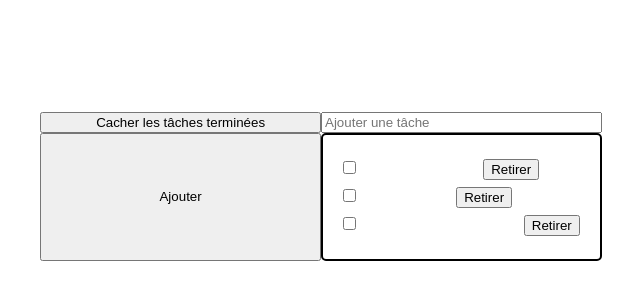
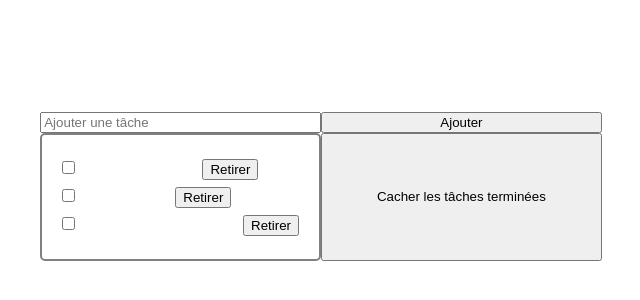
Before and after one commit to JoraxTV/todo_list, a Vue app: page / in a window 1280 px wide. Shown: the part 214-514 px from the top of the page, without its empty margins (319-959 px from the left). Built offline with nearby package versions, Linux system fonts and the light colour scheme.

Commit message:
Exercice 20

```diff
--- a/src/App.vue
+++ b/src/App.vue
@@ -1,98 +1,80 @@
 <script setup lang="ts">
- import {ref, computed} from 'vue';
+  import { ref, computed } from 'vue';
+  import type { Ref } from 'vue';
+
+
+  interface Tache {
+    id: number;
+    description: string;
+    faite: boolean;
+  }
+
+
   let id = 0;
-  const taches = ref([{id:id++, description:"Apprendre Vue", faite:false},
-    {id:id++, description:"Finir la SAÉ", faite:false},
-    {id:id++, description:"Réviser pour l'interro", faite:false}]);
+  const taches:Ref<Tache[]> = ref([{ id: id++, description: "Apprendre Vue", faite: false },
+  { id: id++, description: "Finir la SAÉ", faite: false },
+  { id: id++, description: "Réviser pour l'interro", faite: false }]);
+
 
   let description = "";
-  function ajouterTache(description:string){
+  function ajouterTache(description: string) {
     if (description == "") return;
-    taches.value.push({id:id++, description:description, faite:false});
+    taches.value.push({ id: id++, description: description, faite: false });
   }
 
-  function retirerTache(id:number){
+
+  function retirerTache(id: number) {
     taches.value = taches.value.filter(tache => tache.id != id);
   }
 
+
   const cacheFaits = ref(false);
-
   const tachesFiltrees = computed(() => {
     return cacheFaits.value ? taches.value.filter(tache => !tache.faite) : taches.value;
   });
 </script>
 
 <template>
-  <button @click="cacheFaits = !cacheFaits">
-    {{ cacheFaits ? 'Tout montrer' : 'Cacher les tâches terminées' }}
-</button>
-  <input type="text" v-model.trim="description" placeholder="Ajouter une tâche"/>
-  <button @click="ajouterTache(description)">Ajouter</button>
+  <input type="text" v-model.trim="description" placeholder="Ajouter une tâche" /> <button
+    @click="ajouterTache(description)">Ajouter</button>
+
   <div id="wrapper">
     <ul>
       <li v-for="tache in tachesFiltrees" :key="tache.id">
-          <input type="checkbox" v-model="tache.faite"/>
+        <input type="checkbox" v-model="tache.faite" />
         <span class="description" :class="{fait:tache.faite, pasfait:!tache.faite}">{{tache.description}}</span>
         <button @click="retirerTache(tache.id)">Retirer</button>
       </li>
     </ul>
   </div>
+  <button @click="cacheFaits = !cacheFaits">
+    {{ cacheFaits ? 'Tout montrer' : 'Cacher les tâches terminées' }}
+  </button>
 </template>
 
 <style scoped>
-body{
-  font-family: sans-serif;
-  font-size: 1.2rem;
-  line-height: 1.5;
-  color: #333;
-  margin: 0;
-  padding: 0;
+  #wrapper {
+    border-radius: 5px;
+    border: solid grey 2px;
+    padding: 10px;
   }
 
-header {
-  line-height: 1.5;
+  ul,
+  span {
+    padding: 10px;
   }
 
-.logo {
-  display: block;
-  margin: 0 auto 2rem;
-}
-
-@media (min-width: 1024px) {
-  header {
-    display: flex;
-    place-items: center;
-    padding-right: calc(var(--section-gap) / 2);
-  }
-
-  .logo {
-    margin: 0 2rem 0 0;
-  }
-
-  header .wrapper {
-    display: flex;
-    place-items: flex-start;
-    flex-wrap: wrap;
-  }
-}
-#wrapper{
-   border-radius: 5px;
-   border:solid black 2px;
-   padding: 10px;
- }
- ul,span{
-   padding:10px;
- }
- li{
+  li {
     list-style: none;
     padding: 2px 0px;
   }
 
- .fait{
+  .fait {
     text-decoration: line-through;
     color: grey;
   }
- .pasfait{
+
+  .pasfait {
     color: white;
   }
 </style>
```
Lines whose indentation alone changed are shown as unchanged.
